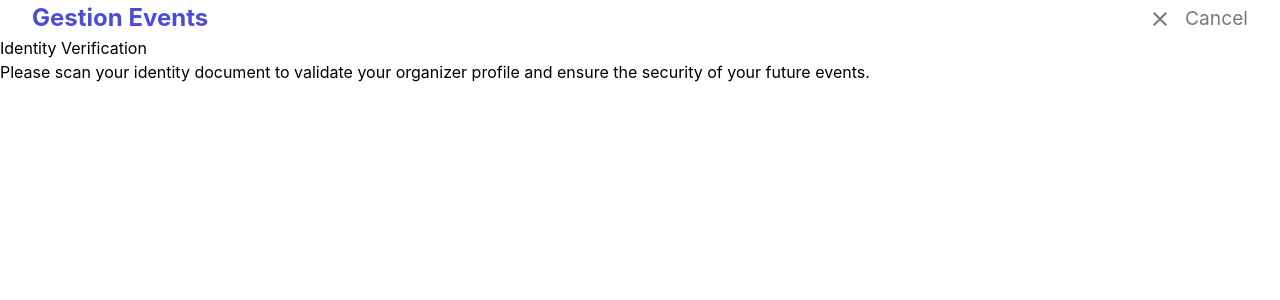
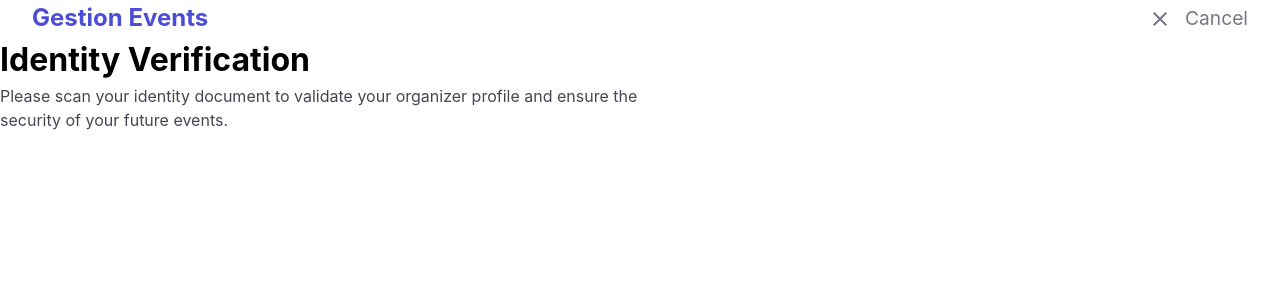
Before and after one commit to doudaoud/gestion-events, a React (Vite) app in the folder client/: page /signUp/typeprofile/scanId in a window 1280 px wide. Shown: the top 300 px of the page. Built offline with nearby package versions, Linux system fonts and the light colour scheme.

Commit message:
style: update Identity Verification header to h1 for improved semantic structure

```diff
--- a/client/src/pages/ScanId.tsx
+++ b/client/src/pages/ScanId.tsx
@@ -44,8 +44,15 @@ export default function ScanId() {
       </div>
       <div className="scan-page">
         <div>
-          <h2>Identity Verification</h2>
-          <p>
+          <h1 style={{
+            fontSize: "2rem",
+            fontWeight: "bold",
+
+          }}  >Identity Verification</h1>
+          <p style={{
+            color: "rgb(70, 69, 84)",
+            width: "50%",
+          }} >
             Please scan your identity document to validate your organizer
             profile and ensure the security of your future events.
           </p>
```
